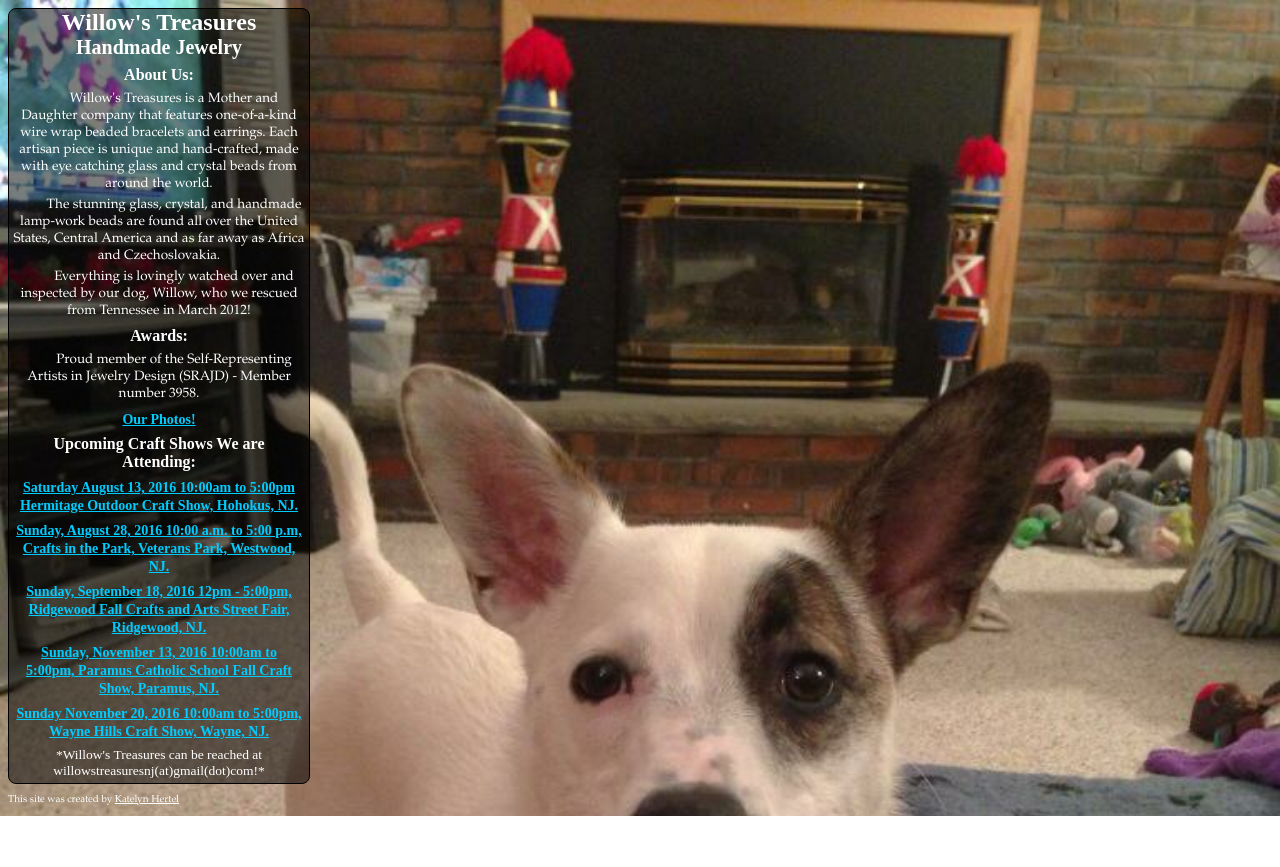
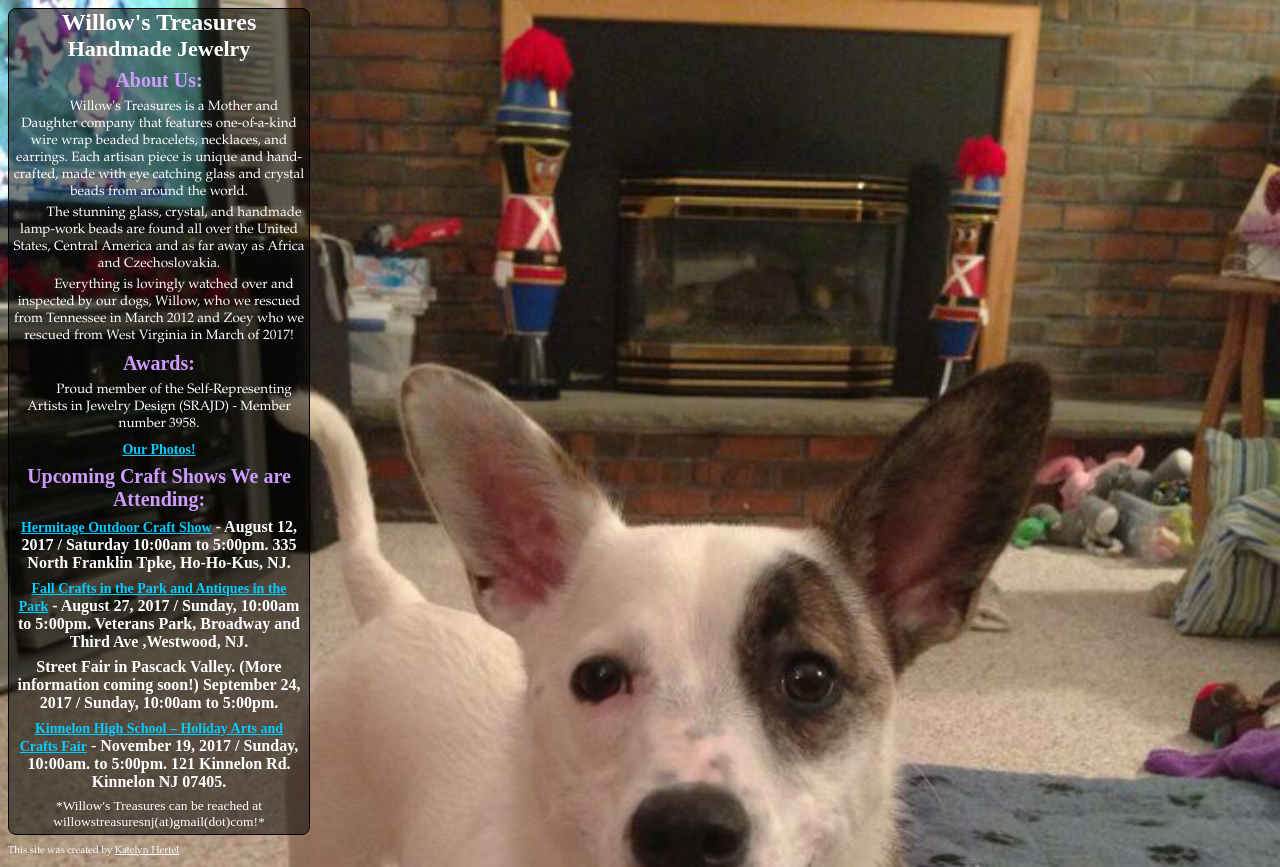
Before and after one commit to katerspotaters/Willow-s-Treasures, a plain HTML site: page index.html in a window 1280 px wide. Before the commit the page ends 816 px from the top, so only its background shows below. Drawn offline with Linux system fonts and the light colour scheme.

Commit message:
index updates

```diff
--- a/index.html
+++ b/index.html
@@ -18,11 +18,19 @@
     margin: 0px;
   }
 
-  .content h3 {
+  .content h2 {
     color: #FFFFFF;
     text-align: center;
+    font-size: 22px;
+    margin: 0px;
+  }
+
+  .content h3 {
+    color: #CD9CFE;
+    text-align: center;
     font-size: 20px;
-    margin: 0px;
+    margin: 7px;
+    font-weight: bold;
   }
 
   .content h4{
@@ -77,20 +85,19 @@
 </style>
 <div class="content">
   <h1>Willow's Treasures</h1>
-  <h3> Handmade Jewelry </h3>
-  <h4> About Us: </h4>
-    <p class="indent">Willow's Treasures is a Mother and Daughter company that features one-of-a-kind wire wrap beaded bracelets and earrings. Each artisan piece is unique and hand-crafted, made with eye catching glass and crystal beads from around the world.</p>
+  <h2> Handmade Jewelry </h2>
+  <h3> About Us: </h3>
+    <p class="indent">Willow's Treasures is a Mother and Daughter company that features one-of-a-kind wire wrap beaded bracelets, necklaces, and earrings. Each artisan piece is unique and hand-crafted, made with eye catching glass and crystal beads from around the world.</p>
     <p class= "indent">The stunning glass, crystal, and handmade lamp-work beads are found all over the United States, Central America and as far away as Africa and Czechoslovakia.</p>
-    <p class="indent">Everything is lovingly watched over and inspected by our dog, Willow, who we rescued from Tennessee in March 2012!</p>
-    <h4>Awards:</h4>
+    <p class="indent">Everything is lovingly watched over and inspected by our dogs, Willow, who we rescued from Tennessee in March 2012 and Zoey who we rescued from West Virginia in March of 2017!</p>
+    <h3>Awards:</h3>
     <p class="indent"> Proud member of the Self-Representing Artists in Jewelry Design (SRAJD) - Member number 3958.</p>
     <h4><a href="photos.html"> Our Photos! </a> </h4>
-  <h4>Upcoming Craft Shows We are Attending:</h4>
-    <h4> <a href="http://njvendors.com/events/counties-a-g/bergen/hermitage-outdoor-art-and-craft-show-august-ho-ho-kus-nj/">Saturday August 13, 2016 10:00am to 5:00pm Hermitage Outdoor Craft Show, Hohokus, NJ.</a></h4>
-    <h4><a href="http://njvendors.com/events/counties-a-g/bergen/westwood-nj-fall-crafts-and-antiques-in-the-park/">Sunday, August 28, 2016 10:00 a.m. to 5:00 p.m, Crafts in the Park, Veterans Park, Westwood, NJ.</a></h4>
-<h4><a href="http://festivalnet.com/29471/Ridgewood-New-Jersey/Art-and-Craft-Shows/Ridgewood-Fall-Art-Craft-Street-Fair">Sunday, September 18, 2016 12pm - 5:00pm, Ridgewood Fall Crafts and Arts Street Fair, Ridgewood, NJ.</a></h4>
-    <h4><a href="http://festivalnet.com/33992/Paramus-New-Jersey/Art-and-Craft-Shows/Paramus-Catholic-Fall-Craft-Show">Sunday, November 13, 2016 10:00am to 5:00pm, Paramus Catholic School Fall Craft Show, Paramus, NJ.</a></h4>
-  <h4><a href="http://festivalnet.com/38191/Wayne-New-Jersey/Art-and-Craft-Shows/Crafts-at-Wayne-Hills">Sunday November 20, 2016 10:00am to 5:00pm, Wayne Hills Craft Show, Wayne, NJ.</a></h4>
+  <h3>Upcoming Craft Shows We are Attending:</h3>
+    <h4> <a href="https://njvendors.com/events/counties-a-g/bergen/hermitage-outdoor-art-and-craft-show-august-ho-ho-kus-nj/">Hermitage Outdoor Craft Show</a> - August 12, 2017 / Saturday 10:00am to 5:00pm. 335 North Franklin Tpke, Ho-Ho-Kus, NJ.</h4>
+    <h4><a href="https://njvendors.com/events/counties-a-g/bergen/westwood-nj-fall-crafts-and-antiques-in-the-park/">Fall Crafts in the Park and Antiques in the Park</a> - August 27, 2017 / Sunday, 10:00am to 5:00pm. Veterans Park, Broadway and Third Ave ,Westwood, NJ.</h4>
+<h4>Street Fair in Pascack Valley. (More information coming soon!) September 24, 2017 / Sunday, 10:00am to 5:00pm.</h4>
+    <h4><a href="http://www.jcpromotions.info/calendar/event/kinnelon-506">Kinnelon High School – Holiday Arts and Crafts Fair</a> - November 19, 2017 / Sunday, 10:00am. to 5:00pm. 121 Kinnelon Rd. Kinnelon NJ 07405.</h4>
 <p> *Willow's Treasures can be reached at willowstreasuresnj(at)gmail(dot)com!*</p>
 </div>
 
```
